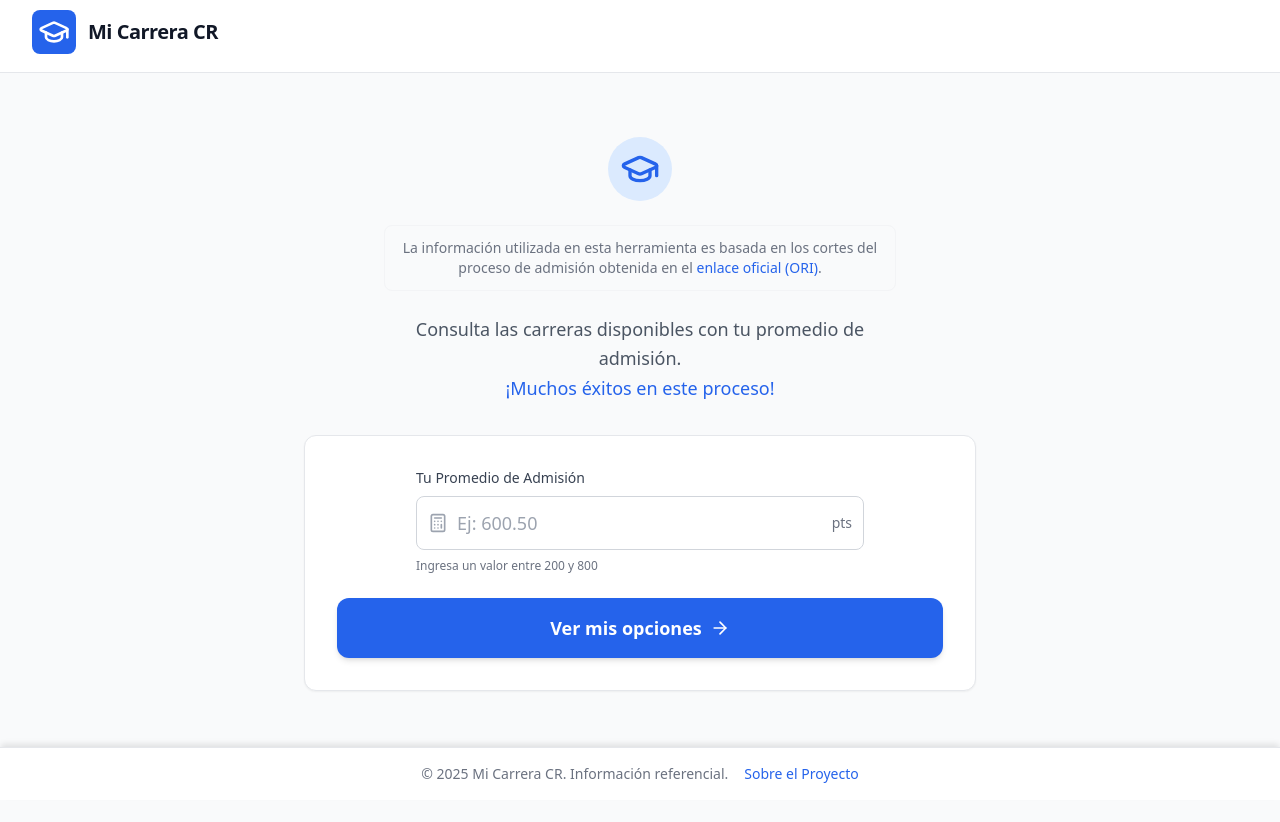
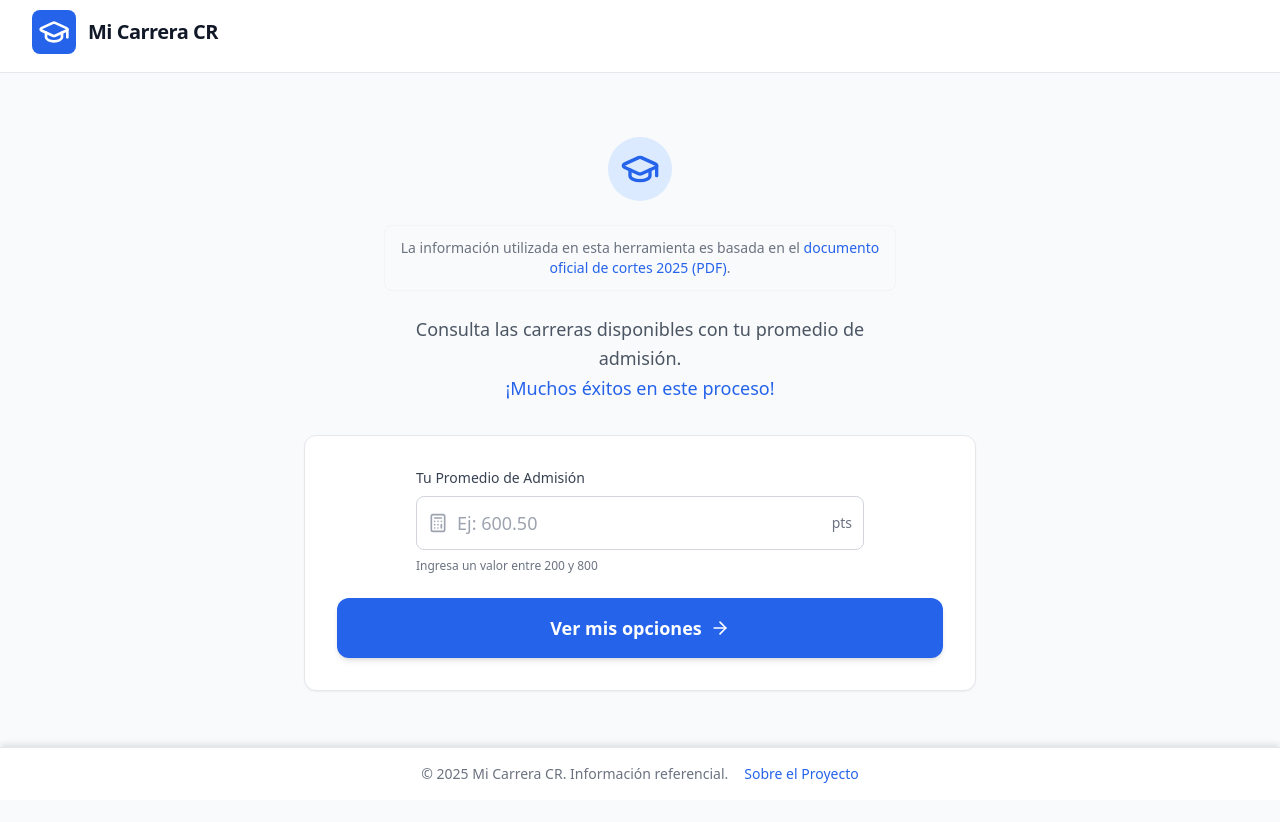
Before and after one commit to cchavesdev/micarreracr, a React (Vite) app: page / in a window 1280 px wide. Shown: the top 822 px of the page. Built offline with nearby package versions, Linux system fonts and the light colour scheme; no server answers.

Commit message:
Update: Add official 2025 PDF and link configuration

```diff
--- a/public/data/cortes-ucr-2025.json
+++ b/public/data/cortes-ucr-2025.json
@@ -6,7 +6,7 @@
   "notaMinima": 200,
   "fuente": "Oficina de Registro e Información - UCR",
   "urlOficial": "https://ori.ucr.ac.cr/",
-  "pdfOficial": "https://ori.ucr.ac.cr/sites/default/files/archivos/2025/_Cortes25.pdf",
+  "pdfOficial": "/data/Cortes-carreras-UCR-2025-primer-ingreso-.pdf",
   "calculoPromedio": {
     "secundaria": "50%",
     "paa": "50%",
--- a/src/pages/Home.jsx
+++ b/src/pages/Home.jsx
@@ -34,7 +34,7 @@ const Home = () => {
                     </div>
 
                     <div className="text-sm text-gray-500 max-w-lg mx-auto bg-gray-50 p-3 rounded-lg border border-gray-100">
-                        <p>La información utilizada en esta herramienta es basada en los cortes del proceso de admisión obtenida en el <a href="https://consultasori.ucr.ac.cr/frmCortesHistoricosUniversitario.aspx" target="_blank" rel="noopener noreferrer" className="text-blue-600 hover:underline">enlace oficial (ORI)</a>.</p>
+                        <p>La información utilizada en esta herramienta es basada en el <a href="/data/Cortes-carreras-UCR-2025-primer-ingreso-.pdf" target="_blank" rel="noopener noreferrer" className="text-blue-600 hover:underline">documento oficial de cortes 2025 (PDF)</a>.</p>
                     </div>
 
                     <p className="text-lg text-gray-600 max-w-lg mx-auto leading-relaxed pt-2">
```
Also changed, not shown: 1 other file (tests, documents, lock files or other folders).
